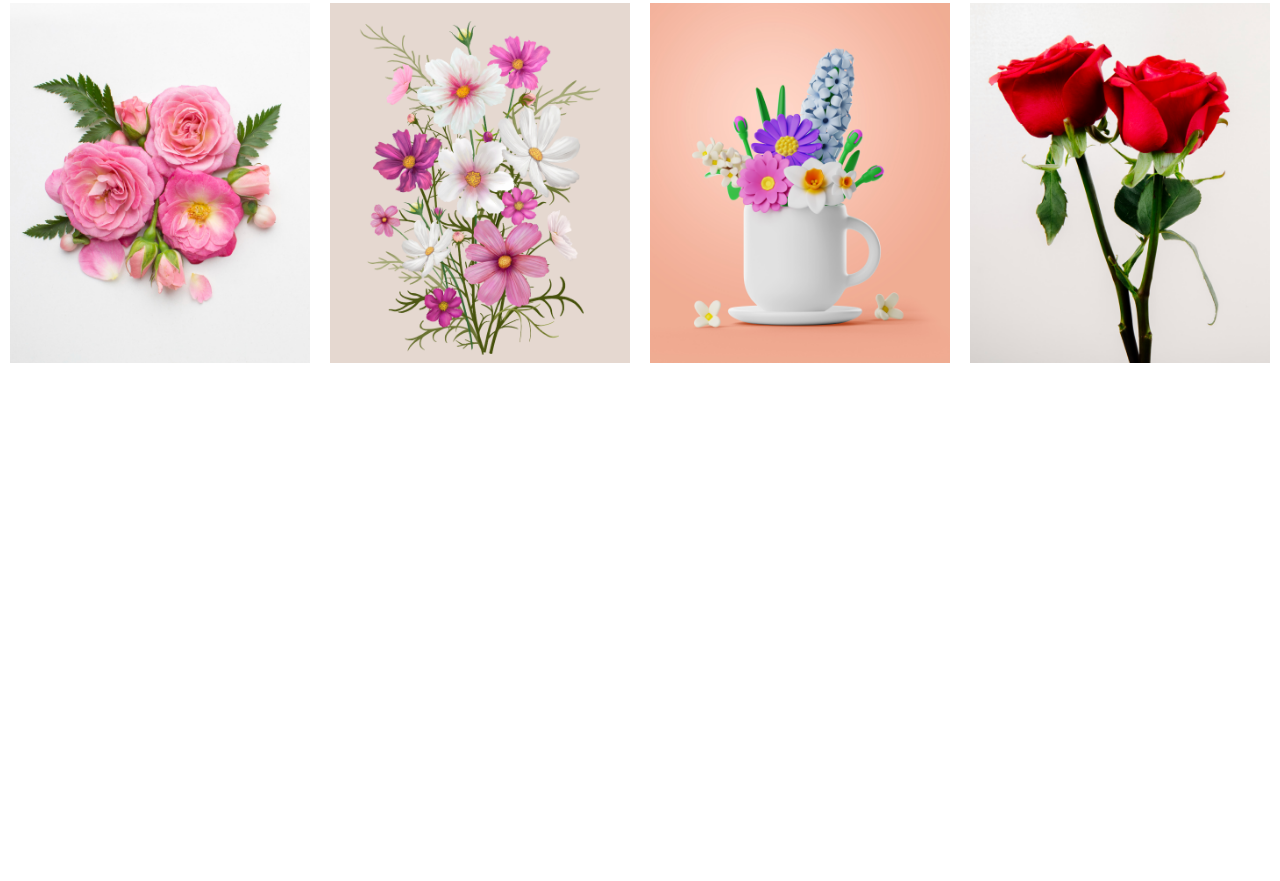
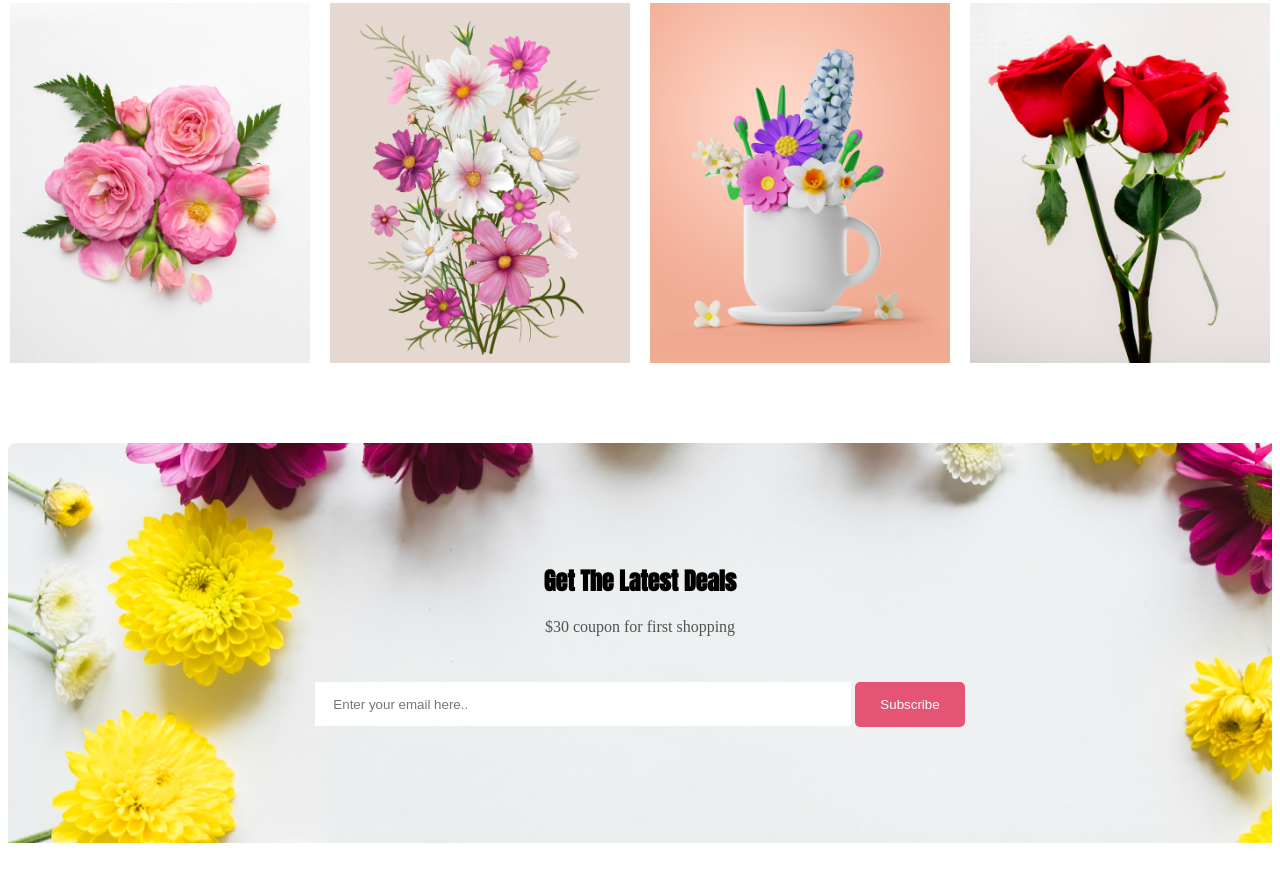
Before and after one commit to mahfuzparvez/Assignment-Flower-Shop, a plain HTML site: page index.html in a window 1280 px wide. Shown: the part 2106-2987 px from the top of the page. Before the commit the page ends 2531 px from the top, so only its background shows below. Drawn offline with Linux system fonts and the light colour scheme.

Commit message:
deals section added

```diff
--- a/Style/style.css
+++ b/Style/style.css
@@ -120,3 +120,21 @@
     height: 360px;
     margin: 0 10px;
 }
+/* Latest Deals Style */
+#dealsSection{
+    display: cover;
+    background-image: url('/Image/Rectangle\ 9.png');
+    height: 400px;
+    margin-top: 80px;
+}
+#emailInput {
+    width: 500px;
+    height: 44px;
+    border: none;
+    padding: 0 18px;
+    margin-top: 30px;
+}
+#dealsSection div{
+    text-align: center;
+    padding-top: 100px;
+}
--- a/index.html
+++ b/index.html
@@ -91,10 +91,21 @@
                 <img src="Image/Rectangle 6.png" alt="">
             </div>
         </section>
-
-<br>
-<br>
-<br>
+        <!-- Latest Deals Section -->
+        <section id="dealsSection">
+            <div>
+                <h2 class="googlefont">Get The Latest Deals</h2>
+                <p class="textGrayColor">$30 coupon for first shopping</p>
+               <span>
+                 <input type="email" name="Your Email" id="emailInput" placeholder="Enter your email here..">
+                 <button class="btn">Subscribe</button>
+               </span>
+            </div>
+        </section>
+        <br>
+        <br>
+        <br>
+        <br>
     </main>
     <!-- footer part -->
     <footer>
```
